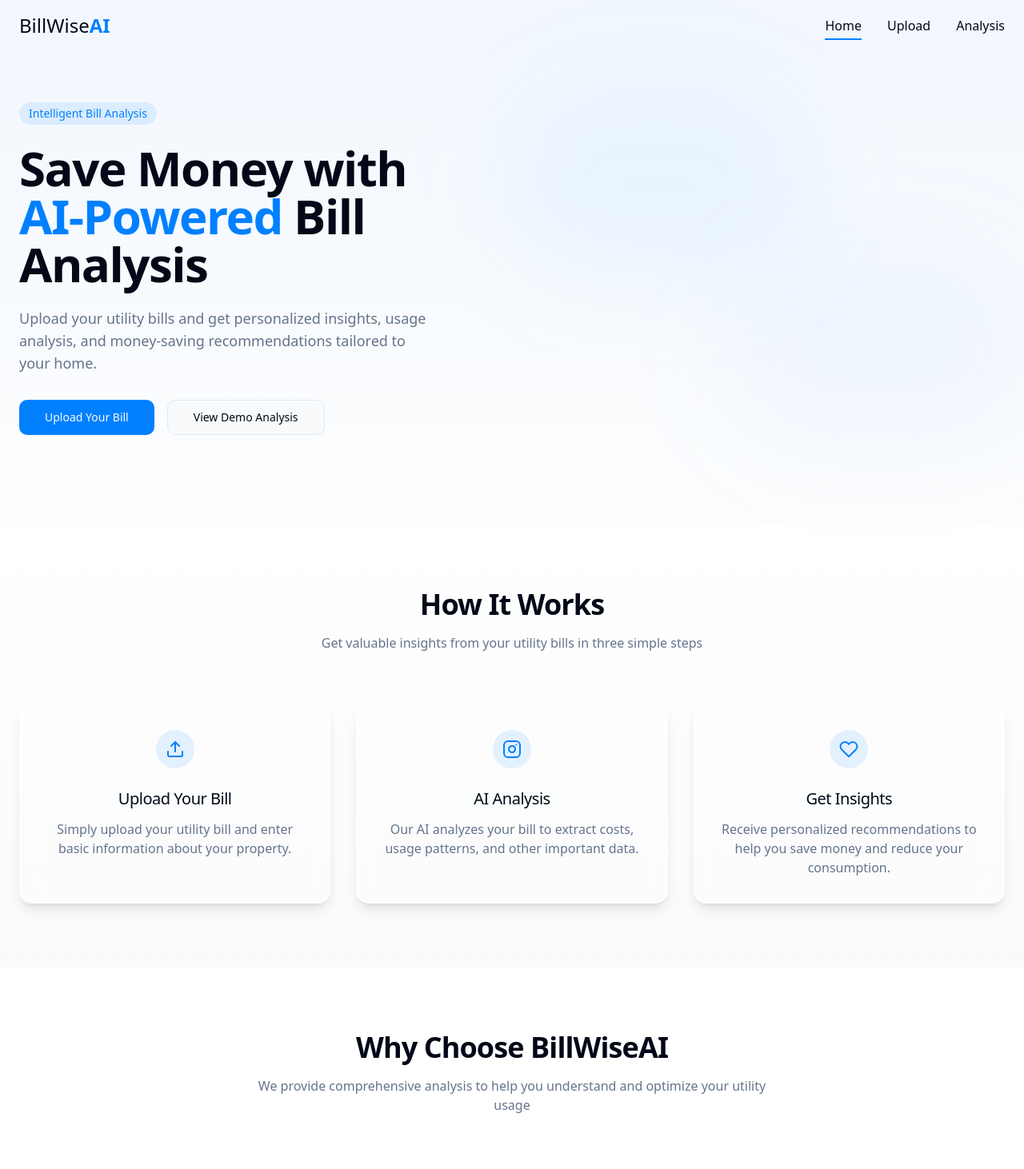
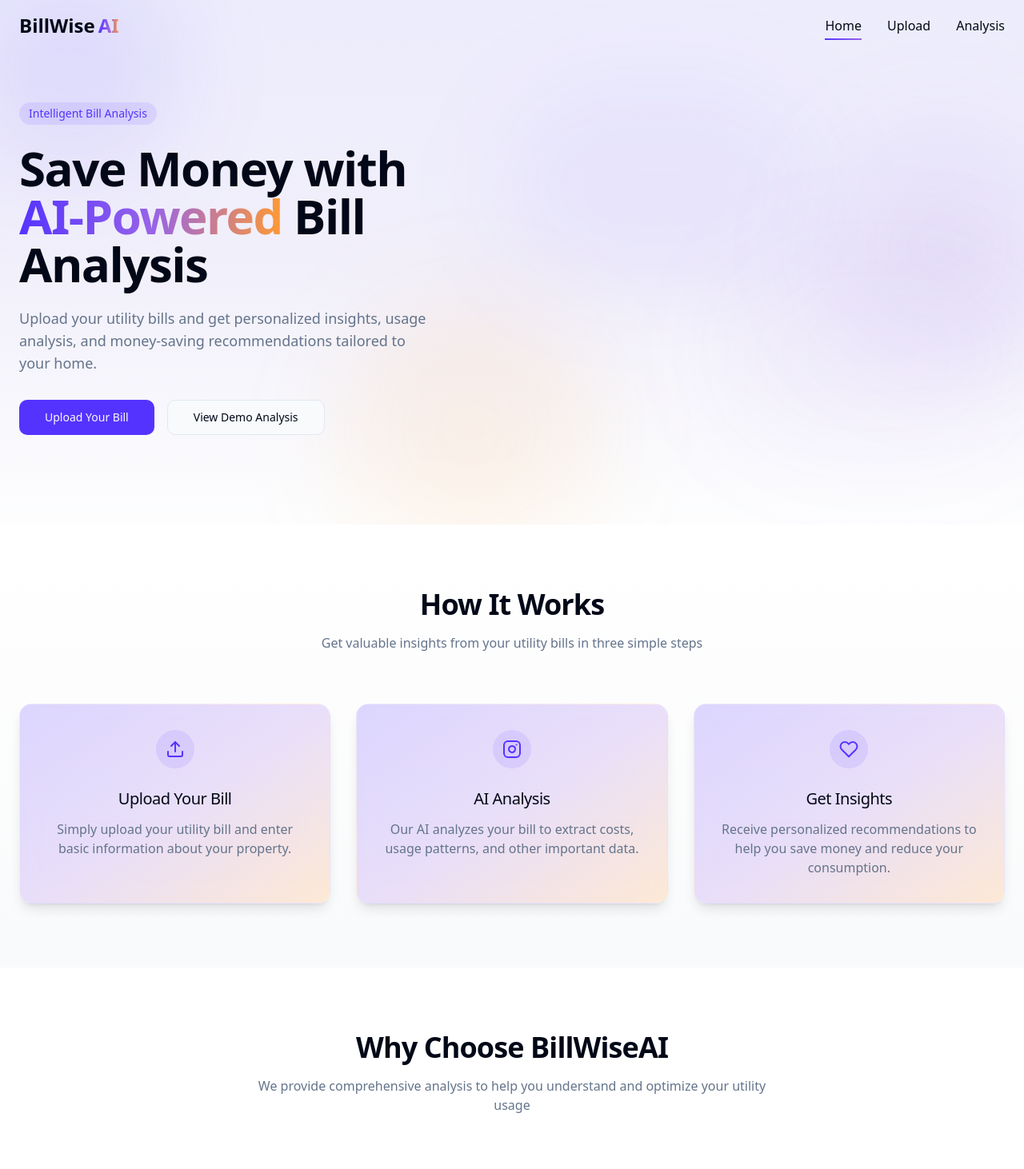
Before and after one commit to MBSaravanaBalaji/billwise-ai, a React (Vite) app: page / in a window 1280 px wide. Shown: the top 1462 px of the page at 80% size. Built offline with nearby package versions, Linux system fonts and the light colour scheme.

Commit message:
Add aggressive scroll animations
Implement scroll-triggered animations for a more vibrant UI.

```diff
--- a/src/components/layout/Header.tsx
+++ b/src/components/layout/Header.tsx
@@ -22,15 +22,15 @@ const Header = () => {
   return (
     <header
       className={cn(
-        'fixed top-0 left-0 right-0 z-50 py-4 transition-all duration-300 ease-in-out',
-        scrolled ? 'glass py-3' : 'bg-transparent py-4'
+        'fixed top-0 left-0 right-0 z-50 py-4 transition-all duration-500 ease-in-out',
+        scrolled ? 'glass py-3 shadow-lg' : 'bg-transparent py-4'
       )}
     >
       <div className="container max-w-7xl mx-auto px-4 md:px-6">
         <div className="flex items-center justify-between">
-          <Link to="/" className="text-2xl font-medium text-foreground">
-            BillWise
-            <span className="text-primary font-semibold">AI</span>
+          <Link to="/" className="text-2xl font-bold text-foreground group">
+            <span className="inline-block transition-transform duration-300 group-hover:scale-110">BillWise</span>
+            <span className="text-gradient font-extrabold ml-1 inline-block transition-transform duration-300 group-hover:scale-110">AI</span>
           </Link>
 
           <nav className="hidden md:flex space-x-8">
@@ -41,7 +41,7 @@ const Header = () => {
 
           <div className="md:hidden">
             {/* Mobile menu button would go here */}
-            <button className="p-2">
+            <button className="p-2 hover:bg-primary/10 rounded-full transition-colors duration-300">
               <svg
                 xmlns="http://www.w3.org/2000/svg"
                 width="24"
@@ -52,6 +52,7 @@ const Header = () => {
                 strokeWidth="2"
                 strokeLinecap="round"
                 strokeLinejoin="round"
+                className="transition-transform duration-300 hover:scale-110"
               >
                 <line x1="3" y1="12" x2="21" y2="12"></line>
                 <line x1="3" y1="6" x2="21" y2="6"></line>
@@ -72,13 +73,15 @@ const NavLink = ({ to, current, children }: { to: string; current: string; child
     <Link
       to={to}
       className={cn(
-        "relative text-foreground transition-colors duration-200",
+        "relative text-foreground transition-all duration-300",
         isActive ? "font-medium" : "hover:text-primary",
-        "after:absolute after:bottom-[-6px] after:left-0 after:h-[2px] after:w-full after:origin-bottom-right after:scale-x-0 after:bg-primary after:transition-transform after:duration-300",
+        "after:absolute after:bottom-[-6px] after:left-0 after:h-[2px] after:w-full after:origin-bottom-right after:scale-x-0 after:bg-gradient-to-r after:from-primary after:to-secondary after:transition-transform after:duration-300",
         isActive && "after:origin-bottom-left after:scale-x-100"
       )}
     >
-      {children}
+      <span className="hover:scale-105 inline-block transition-transform duration-300">
+        {children}
+      </span>
     </Link>
   );
 };
--- a/src/components/ui-custom/AnimatedButton.tsx
+++ b/src/components/ui-custom/AnimatedButton.tsx
@@ -6,7 +6,7 @@ import { Button, ButtonProps } from '@/components/ui/button';
 interface AnimatedButtonProps extends ButtonProps {
   children: React.ReactNode;
   className?: string;
-  animation?: 'pulse' | 'scale' | 'none';
+  animation?: 'pulse' | 'scale' | 'glow' | 'shake' | 'none';
 }
 
 const AnimatedButton = ({
@@ -23,6 +23,10 @@ const AnimatedButton = ({
         return 'hover:animate-pulse-slow';
       case 'scale':
         return 'transition-transform duration-300 hover:scale-105';
+      case 'glow':
+        return 'transition-all duration-300 hover:animate-pulse-glow';
+      case 'shake':
+        return 'hover:animate-[wiggle_0.3s_ease-in-out_infinite]';
       default:
         return '';
     }
@@ -44,7 +48,7 @@ const AnimatedButton = ({
       ) : (
         <>
           <span className="relative z-10">{children}</span>
-          <span className="absolute inset-0 z-0 bg-gradient-to-r from-primary/80 to-primary opacity-0 transition-opacity duration-300 hover:opacity-100" />
+          <span className="absolute inset-0 z-0 bg-gradient-to-r from-primary/80 via-secondary/60 to-accent/80 opacity-0 transition-opacity duration-300 hover:opacity-100" />
         </>
       )}
     </Button>
--- a/src/components/ui-custom/GlassCard.tsx
+++ b/src/components/ui-custom/GlassCard.tsx
@@ -5,15 +5,17 @@ import { cn } from '@/lib/utils';
 interface GlassCardProps extends React.HTMLAttributes<HTMLDivElement> {
   children: React.ReactNode;
   className?: string;
-  hoverEffect?: boolean;
-  animation?: 'fade-in' | 'scale-in' | 'slide-up' | 'none';
+  hoverEffect?: 'scale' | 'glow' | 'tilt' | 'float' | 'none';
+  animation?: 'fade-in' | 'scale-in' | 'slide-up' | 'rotate-in' | 'blur-in' | 'none';
+  gradient?: boolean;
 }
 
 const GlassCard = ({
   children,
   className,
-  hoverEffect = false,
+  hoverEffect = 'none',
   animation = 'none',
+  gradient = false,
   ...props
 }: GlassCardProps) => {
   const getAnimationClass = () => {
@@ -24,6 +26,25 @@ const GlassCard = ({
         return 'animate-scale-in';
       case 'slide-up':
         return 'animate-slide-up';
+      case 'rotate-in':
+        return 'animate-rotate-in';
+      case 'blur-in':
+        return 'animate-blur-in';
+      default:
+        return '';
+    }
+  };
+
+  const getHoverEffectClass = () => {
+    switch (hoverEffect) {
+      case 'scale':
+        return 'hover:scale-[1.02] transition-transform duration-300';
+      case 'glow':
+        return 'hover:shadow-[0_0_30px_rgba(var(--primary),0.5)] transition-shadow duration-300';
+      case 'tilt':
+        return 'hover:[transform:perspective(1000px)_rotateX(2deg)_rotateY(2deg)] transition-transform duration-300';
+      case 'float':
+        return 'hover:translate-y-[-8px] transition-transform duration-300';
       default:
         return '';
     }
@@ -33,7 +54,8 @@ const GlassCard = ({
     <div
       className={cn(
         'glass rounded-2xl p-6 shadow-lg transition-all duration-300',
-        hoverEffect && 'hover:shadow-xl hover:scale-[1.01]',
+        gradient && 'bg-gradient-vibrant',
+        getHoverEffectClass(),
         getAnimationClass(),
         className
       )}
--- a/src/index.css
+++ b/src/index.css
@@ -14,16 +14,16 @@
     --popover: 0 0% 100%;
     --popover-foreground: 222.2 84% 4.9%;
 
-    --primary: 210 100% 50%;
+    --primary: 250 100% 60%;
     --primary-foreground: 210 40% 98%;
 
-    --secondary: 210 40% 96.1%;
+    --secondary: 263 75% 65%;
     --secondary-foreground: 222.2 47.4% 11.2%;
 
     --muted: 210 40% 96.1%;
     --muted-foreground: 215.4 16.3% 46.9%;
 
-    --accent: 210 40% 96.1%;
+    --accent: 30 100% 60%;
     --accent-foreground: 222.2 47.4% 11.2%;
 
     --destructive: 0 84.2% 60.2%;
@@ -115,13 +115,25 @@
   .text-balance {
     text-wrap: balance;
   }
+
+  .text-gradient {
+    @apply bg-gradient-to-r from-primary via-secondary to-accent bg-clip-text text-transparent;
+  }
+
+  .text-gradient-blue {
+    @apply bg-gradient-to-r from-blue-600 via-blue-500 to-blue-400 bg-clip-text text-transparent;
+  }
+
+  .bg-gradient-vibrant {
+    @apply bg-gradient-to-br from-primary/20 via-secondary/20 to-accent/20;
+  }
 }
 
 /* Custom animations */
 .animate-on-scroll {
   opacity: 0;
-  transform: translateY(20px);
-  transition: opacity 0.6s ease-out, transform 0.6s ease-out;
+  transform: translateY(60px);
+  transition: opacity 0.8s cubic-bezier(0.17, 0.67, 0.83, 0.67), transform 0.8s cubic-bezier(0.17, 0.67, 0.83, 0.67);
 }
 
 .animate-on-scroll.animated {
@@ -129,10 +141,98 @@
   transform: translateY(0);
 }
 
+/* Staggered animations */
+.stagger-item:nth-child(1) { transition-delay: 0ms; }
+.stagger-item:nth-child(2) { transition-delay: 100ms; }
+.stagger-item:nth-child(3) { transition-delay: 200ms; }
+.stagger-item:nth-child(4) { transition-delay: 300ms; }
+.stagger-item:nth-child(5) { transition-delay: 400ms; }
+.stagger-item:nth-child(6) { transition-delay: 500ms; }
+
+/* Rotate animations */
+.animate-rotate-in {
+  opacity: 0;
+  transform: rotateY(90deg);
+  transition: opacity 0.8s ease, transform 0.8s ease;
+}
+
+.animate-rotate-in.animated {
+  opacity: 1;
+  transform: rotateY(0deg);
+}
+
+/* Scale animations */
+.animate-scale-in {
+  opacity: 0;
+  transform: scale(0.5);
+  transition: opacity 0.8s cubic-bezier(0.17, 0.67, 0.83, 0.67), transform 0.8s cubic-bezier(0.17, 0.67, 0.83, 0.67);
+}
+
+.animate-scale-in.animated {
+  opacity: 1;
+  transform: scale(1);
+}
+
+/* Blur animations */
+.animate-blur-in {
+  opacity: 0;
+  filter: blur(20px);
+  transition: opacity 0.8s ease, filter 0.8s ease;
+}
+
+.animate-blur-in.animated {
+  opacity: 1;
+  filter: blur(0);
+}
+
 .hover-scale {
   transition: transform 0.3s ease-out;
 }
 
 .hover-scale:hover {
-  transform: scale(1.02);
+  transform: scale(1.05);
 }
+
+/* Floating animation */
+@keyframes float {
+  0% { transform: translateY(0px); }
+  50% { transform: translateY(-20px); }
+  100% { transform: translateY(0px); }
+}
+
+.animate-float {
+  animation: float 6s ease-in-out infinite;
+}
+
+/* Pulse glow animation */
+@keyframes pulse-glow {
+  0% { box-shadow: 0 0 0 0 rgba(var(--primary), 0.7); }
+  70% { box-shadow: 0 0 0 15px rgba(var(--primary), 0); }
+  100% { box-shadow: 0 0 0 0 rgba(var(--primary), 0); }
+}
+
+.animate-pulse-glow {
+  animation: pulse-glow 2s infinite;
+}
+
+/* 3D flip animation */
+.card-3d {
+  perspective: 1000px;
+}
+
+.card-3d-inner {
+  transition: transform 0.8s;
+  transform-style: preserve-3d;
+}
+
+.card-3d:hover .card-3d-inner {
+  transform: rotateY(180deg);
+}
+
+.card-3d-front, .card-3d-back {
+  backface-visibility: hidden;
+}
+
+.card-3d-back {
+  transform: rotateY(180deg);
+}
--- a/src/pages/Index.tsx
+++ b/src/pages/Index.tsx
@@ -16,7 +16,7 @@ const Index = () => {
           entry.target.classList.add('animated');
         }
       });
-    }, { threshold: 0.2 });
+    }, { threshold: 0.1, rootMargin: '0px 0px -100px 0px' });
 
     featureRefs.current.forEach((ref) => {
       if (ref) observer.observe(ref);
@@ -35,39 +35,55 @@ const Index = () => {
 
       <main className="flex-1">
         {/* Hero Section */}
-        <section className="relative pt-24 pb-20 md:pt-32 md:pb-28">
+        <section className="relative pt-24 pb-20 md:pt-32 md:pb-28 overflow-hidden">
           <div className="absolute inset-0 z-0">
-            <div className="absolute inset-0 bg-gradient-to-b from-blue-50 to-white opacity-70"></div>
+            <div className="absolute inset-0 bg-gradient-to-b from-primary/10 via-secondary/10 to-white opacity-70"></div>
+
+            {/* Decorative elements */}
+            <div className="absolute -top-10 -left-10 w-64 h-64 bg-primary/10 rounded-full filter blur-3xl"></div>
+            <div className="absolute top-1/4 -right-10 w-72 h-72 bg-secondary/10 rounded-full filter blur-3xl"></div>
+            <div className="absolute -bottom-10 left-1/3 w-80 h-80 bg-accent/10 rounded-full filter blur-3xl"></div>
           </div>
 
           <div className="container max-w-7xl mx-auto px-4 md:px-6 relative z-10">
             <div className="grid grid-cols-1 lg:grid-cols-2 gap-12 items-center">
-              <div className="text-center lg:text-left animate-fade-in">
+              <div
+                className="text-center lg:text-left animate-scale-in"
+                ref={el => featureRefs.current[0] = el}
+              >
                 <div className="inline-block px-3 py-1 bg-primary/10 rounded-full text-primary font-medium text-sm mb-6">
                   Intelligent Bill Analysis
                 </div>
                 <h1 className="text-4xl md:text-5xl lg:text-6xl font-bold tracking-tight mb-6 leading-tight">
                   Save Money with <br />
-                  <span className="text-primary">AI-Powered</span> Bill Analysis
+                  <span className="text-gradient">AI-Powered</span> Bill Analysis
                 </h1>
                 <p className="text-lg text-muted-foreground mb-8 max-w-lg mx-auto lg:mx-0">
                   Upload your utility bills and get personalized insights, usage analysis, and money-saving recommendations tailored to your home.
                 </p>
                 <div className="flex flex-col sm:flex-row gap-4 justify-center lg:justify-start">
-                  <AnimatedButton size="lg" asChild>
+                  <AnimatedButton size="lg" animation="pulse" asChild>
                     <Link to="/upload">Upload Your Bill</Link>
                   </AnimatedButton>
-                  <AnimatedButton size="lg" variant="outline" asChild>
+                  <AnimatedButton size="lg" variant="outline" animation="scale" asChild>
                     <Link to="/analysis">View Demo Analysis</Link>
                   </AnimatedButton>
                 </div>
               </div>
 
-              <div className="hidden lg:block relative">
-                <div className="absolute -left-10 -top-10 w-2/3 h-2/3 bg-primary/5 rounded-full filter blur-3xl"></div>
-                <div className="absolute -right-10 -bottom-10 w-2/3 h-2/3 bg-blue-500/5 rounded-full filter blur-3xl"></div>
+              <div
+                className="hidden lg:block relative animate-blur-in"
+                ref={el => featureRefs.current[1] = el}
+              >
+                <div className="absolute -left-10 -top-10 w-2/3 h-2/3 bg-primary/5 rounded-full filter blur-3xl animate-float"></div>
+                <div className="absolute -right-10 -bottom-10 w-2/3 h-2/3 bg-secondary/5 rounded-full filter blur-3xl animate-float" style={{ animationDelay: '2s' }}></div>
 
-                <GlassCard className="relative z-10 animate-slide-up">
+                <GlassCard
+                  className="relative z-10"
+                  animation="scale-in"
+                  hoverEffect="tilt"
+                  gradient={true}
+                >
                   <div className="p-4">
                     <img
                       src="https://images.unsplash.com/photo-1626697556420-8d569239c0be?ixlib=rb-4.0.3&ixid=M3wxMjA3fDB8MHxwaG90by1wYWdlfHx8fGVufDB8fHx8fA%3D%3D&auto=format&fit=crop&w=2070&q=80"
@@ -82,9 +98,12 @@ const Index = () => {
         </section>
 
         {/* How It Works Section */}
-        <section className="py-20 bg-gradient-to-b from-white to-gray-50">
+        <section className="py-20 bg-gradient-to-b from-white to-gray-50 overflow-hidden">
           <div className="container max-w-7xl mx-auto px-4 md:px-6">
-            <div className="text-center mb-16">
+            <div
+              className="text-center mb-16 animate-on-scroll"
+              ref={el => featureRefs.current[2] = el}
+            >
               <h2 className="text-3xl md:text-4xl font-bold mb-4">How It Works</h2>
               <p className="text-muted-foreground max-w-2xl mx-auto">
                 Get valuable insights from your utility bills in three simple steps
@@ -127,10 +146,14 @@ const Index = () => {
               ].map((step, i) => (
                 <div
                   key={i}
-                  ref={el => featureRefs.current[i] = el}
-                  className="animate-on-scroll"
+                  ref={el => featureRefs.current[i + 3] = el}
+                  className="animate-on-scroll stagger-item"
                 >
-                  <GlassCard className="text-center p-8 h-full">
+                  <GlassCard
+                    className="text-center p-8 h-full"
+                    gradient={true}
+                    hoverEffect="float"
+                  >
                     <div className="inline-flex items-center justify-center w-12 h-12 rounded-full bg-primary/10 mb-6">
                       {step.icon}
                     </div>
@@ -144,9 +167,12 @@ const Index = () => {
         </section>
 
         {/* Features Section */}
-        <section className="py-20 bg-white">
+        <section className="py-20 bg-white overflow-hidden">
           <div className="container max-w-7xl mx-auto px-4 md:px-6">
-            <div className="text-center mb-16">
+            <div
+              className="text-center mb-16 animate-on-scroll"
+              ref={el => featureRefs.current[6] = el}
+            >
               <h2 className="text-3xl md:text-4xl font-bold mb-4">Why Choose BillWiseAI</h2>
               <p className="text-muted-foreground max-w-2xl mx-auto">
                 We provide comprehensive analysis to help you understand and optimize your utility usage
@@ -174,19 +200,19 @@ const Index = () => {
               ].map((feature, i) => (
                 <div
                   key={i}
-                  ref={el => featureRefs.current[i + 3] = el}
-                  className="animate-on-scroll"
+                  ref={el => featureRefs.current[i + 7] = el}
+                  className="animate-on-scroll stagger-item"
                 >
-                  <div className="flex items-start">
+                  <div className="flex items-start group hover:scale-105 transition-transform duration-300">
                     <div className="flex-shrink-0 mt-1">
-                      <div className="w-6 h-6 rounded-full bg-primary/10 flex items-center justify-center">
+                      <div className="w-6 h-6 rounded-full bg-primary/10 flex items-center justify-center group-hover:bg-primary/20 transition-all duration-300">
                         <svg xmlns="http://www.w3.org/2000/svg" width="14" height="14" viewBox="0 0 24 24" fill="none" stroke="currentColor" strokeWidth="2" strokeLinecap="round" strokeLinejoin="round" className="text-primary">
                           <polyline points="20 6 9 17 4 12"></polyline>
                         </svg>
                       </div>
                     </div>
                     <div className="ml-4">
-                      <h3 className="text-xl font-medium mb-2">{feature.title}</h3>
+                      <h3 className="text-xl font-medium mb-2 group-hover:text-primary transition-colors duration-300">{feature.title}</h3>
                       <p className="text-muted-foreground">{feature.description}</p>
                     </div>
                   </div>
@@ -197,14 +223,17 @@ const Index = () => {
         </section>
 
         {/* CTA Section */}
-        <section className="py-20 bg-primary/5">
+        <section className="py-20 bg-gradient-to-r from-primary/5 via-secondary/5 to-accent/5 overflow-hidden">
           <div className="container max-w-7xl mx-auto px-4 md:px-6">
-            <div className="text-center max-w-3xl mx-auto">
+            <div
+              className="text-center max-w-3xl mx-auto animate-on-scroll"
+              ref={el => featureRefs.current[11] = el}
+            >
               <h2 className="text-3xl md:text-4xl font-bold mb-6">Ready to Start Saving?</h2>
               <p className="text-lg text-muted-foreground mb-8">
                 Upload your utility bill now and get personalized insights to help you save money and reduce your environmental impact.
               </p>
-              <AnimatedButton size="lg" asChild>
+              <AnimatedButton size="lg" animation="glow" asChild>
                 <Link to="/upload">Analyze My Bill</Link>
               </AnimatedButton>
             </div>
--- a/tailwind.config.ts
+++ b/tailwind.config.ts
@@ -101,6 +101,20 @@ export default {
 				'pulse-slow': {
 					'0%, 100%': { opacity: '1' },
 					'50%': { opacity: '0.8' }
+				},
+				'wiggle': {
+					'0%, 100%': { transform: 'rotate(-3deg)' },
+					'50%': { transform: 'rotate(3deg)' }
+				},
+				'float': {
+					'0%': { transform: 'translateY(0)' },
+					'50%': { transform: 'translateY(-20px)' },
+					'100%': { transform: 'translateY(0)' }
+				},
+				'glow': {
+					'0%': { boxShadow: '0 0 0 0 rgba(var(--primary), 0.4)' },
+					'70%': { boxShadow: '0 0 0 15px rgba(var(--primary), 0)' },
+					'100%': { boxShadow: '0 0 0 0 rgba(var(--primary), 0)' }
 				}
 			},
 			animation: {
@@ -111,7 +125,10 @@ export default {
 				'scale-in': 'scale-in 0.3s ease-out',
 				'slide-up': 'slide-up 0.6s ease-out',
 				'slide-down': 'slide-down 0.6s ease-out',
-				'pulse-slow': 'pulse-slow 3s infinite ease-in-out'
+				'pulse-slow': 'pulse-slow 3s infinite ease-in-out',
+				'wiggle': 'wiggle 0.3s ease-in-out infinite',
+				'float': 'float 6s ease-in-out infinite',
+				'glow': 'glow 1.5s ease-in-out infinite'
 			}
 		}
 	},
```
